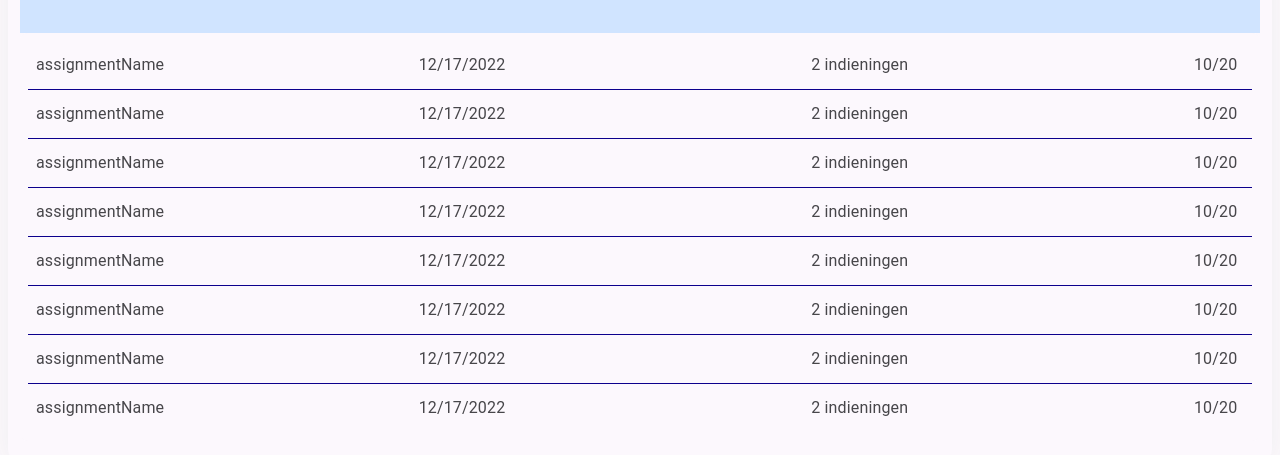
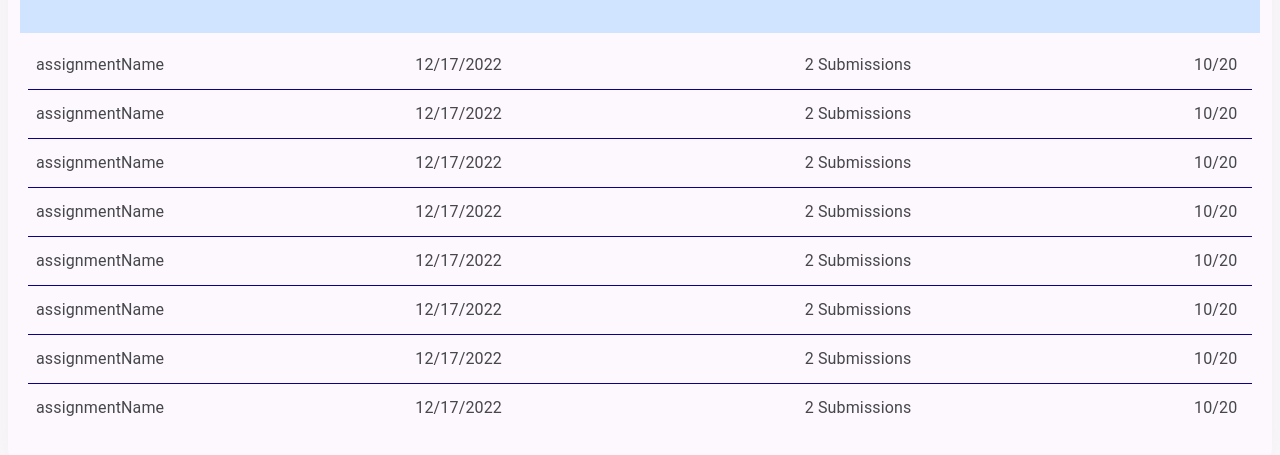
Before and after one commit to SELab-2/UGent-4, a React (Vite) app in the folder frontend/frontend/: page /subjects_student in a window 1280 px wide. Shown: the part 237-692 px from the top of the page. Built offline with nearby package versions, Linux system fonts and the light colour scheme.

Commit message:
internationalisation on pages subjects teacher/student

```diff
--- a/frontend/frontend/src/components/AssignmentListItemSubjectsPage.tsx
+++ b/frontend/frontend/src/components/AssignmentListItemSubjectsPage.tsx
@@ -50,7 +50,7 @@ export function AssignmentListItemSubjectsPage({key,projectName, dueDate, submis
                         <>
                             <ListItemText sx={{maxWidth:100}} primary={projectName}/>
                             <ListItemText sx={{maxWidth:110}} primary={dueDate? dueDate.toLocaleDateString() : t("no_deadline")}/>
-                            <ListItemText sx={{maxWidth:100}} primary={submissions + " indieningen"}/>
+                            <ListItemText sx={{maxWidth:110}} primary={submissions + " " + t("submissions")}/>
                             <ListItemText sx={{maxWidth:50}} primary={score + "/20"}/>
                         </>
                         :
--- a/frontend/frontend/src/i18n/en.ts
+++ b/frontend/frontend/src/i18n/en.ts
@@ -9,6 +9,7 @@ const english = {
     no_deadline: "No deadline",
     add_admin: "Add admin",
     submission: "Submission",
+    submissions: "Submissions",
     error: "Something went wrong.",
     assignment: "Assignment:",
     filename: "Submitted file:",
--- a/frontend/frontend/src/i18n/nl.ts
+++ b/frontend/frontend/src/i18n/nl.ts
@@ -9,6 +9,7 @@ const dutch = {
     no_deadline: "Geen deadline",
     add_admin: "Voeg admin toe",
     submission: "Indiening",
+    submissions: "Indieningen",
     error: "Er is iets misgegaan.",
     assignment: "Opgave:",
     filename: "Ingediend bestand:",
--- a/frontend/frontend/src/pages/SubjectsPage/ProjectsView.tsx
+++ b/frontend/frontend/src/pages/SubjectsPage/ProjectsView.tsx
@@ -1,5 +1,6 @@
 import {Box, Typography} from "@mui/material";
 import List from '@mui/material/List';
+import {t} from "i18next";
 import {AssignmentListItemSubjectsPage} from "../../components/AssignmentListItemSubjectsPage.tsx";
 
 interface ProjectsViewProps {
@@ -47,7 +48,7 @@ export function ProjectsView({courseId, isStudent, archived}: ProjectsViewProps)
                     <>
                         <Typography variant={"h4"}>Project</Typography>
                         <Typography variant={"h4"}>Deadline</Typography>
-                        <Typography variant={"h4"}>Submissions</Typography>
+                        <Typography variant={"h4"}>{t("submissions")}</Typography>
                         <Typography variant={"h4"}>Score</Typography>
                     </>
                     :
```
